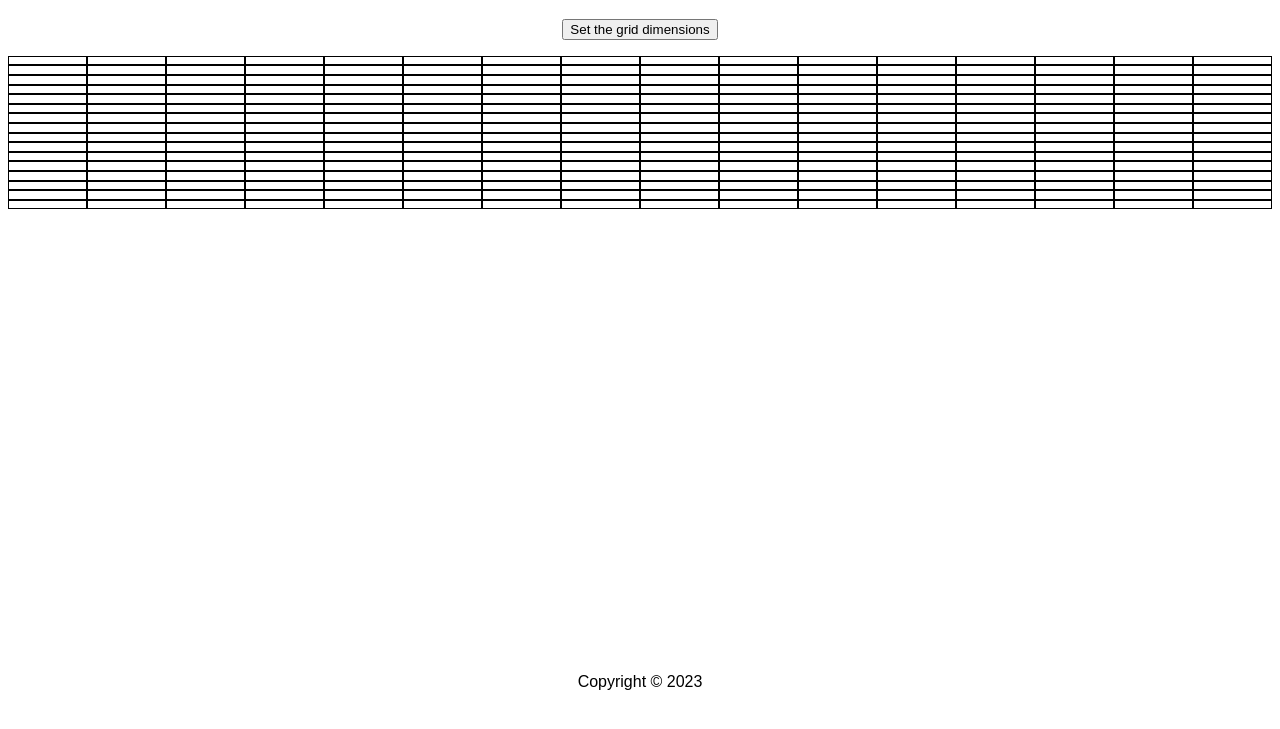
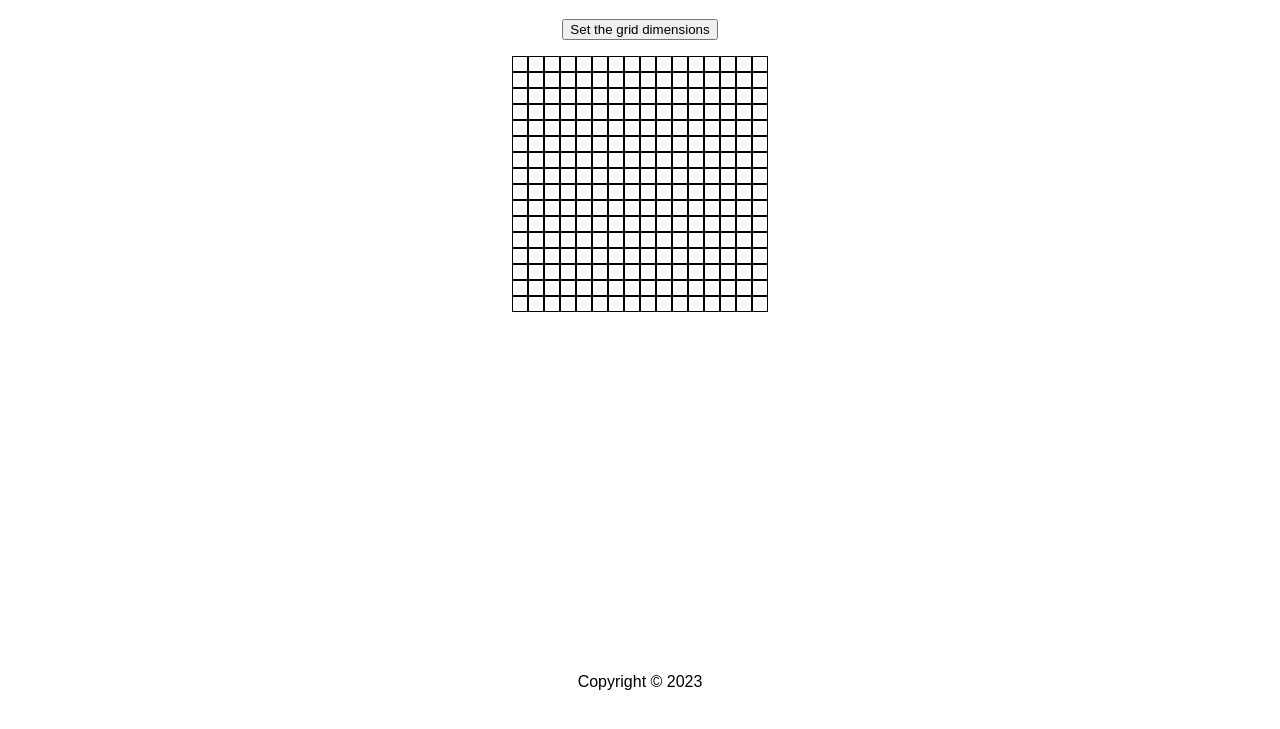
Before and after one commit to Ja-Uyoma/Etch-a-Sketch, a website built with Vite: page index.html in a window 1280 px wide. Shown: the part 69-798 px from the top of the page. Built offline with nearby package versions, Linux system fonts and the light colour scheme.

Commit message:
refactor: set the size of each grid cell to 1em by 1em

```diff
--- a/src/Button.mjs
+++ b/src/Button.mjs
@@ -29,7 +29,7 @@ const HandleButtonClicked = () => {
     RenderGrid(grid);
 
     let container = document.querySelector("div.container");
-    container.style = `grid-template-columns: repeat(${dimensions}, 1fr); grid-template-rows: repeat(${dimensions}, 1fr)`;
+    container.style = `grid-template-columns: repeat(${dimensions}, 1em); grid-template-rows: repeat(${dimensions}, 1em)`;
 
     ChangeGridCellColourOnMouseOver(grid);
   });
--- a/src/styles.css
+++ b/src/styles.css
@@ -24,8 +24,8 @@ button {
 .container {
   justify-content: center;
   display: grid;
-  grid-template-columns: repeat(16, 1fr);
-  grid-template-rows: repeat(16, 1fr);
+  grid-template-columns: repeat(16, 1em);
+  grid-template-rows: repeat(16, 1em);
   margin-top: 1em;
 }
 
```
